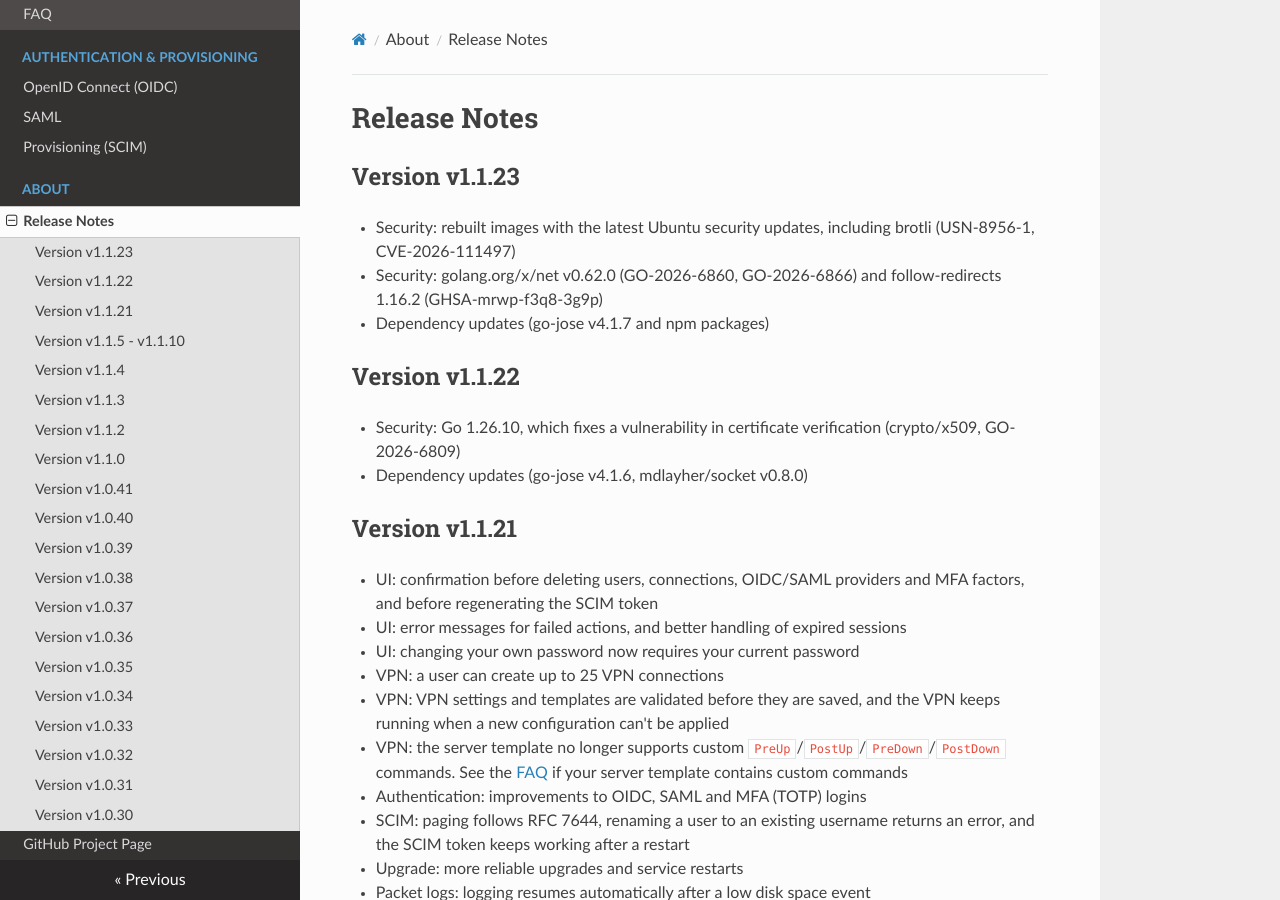
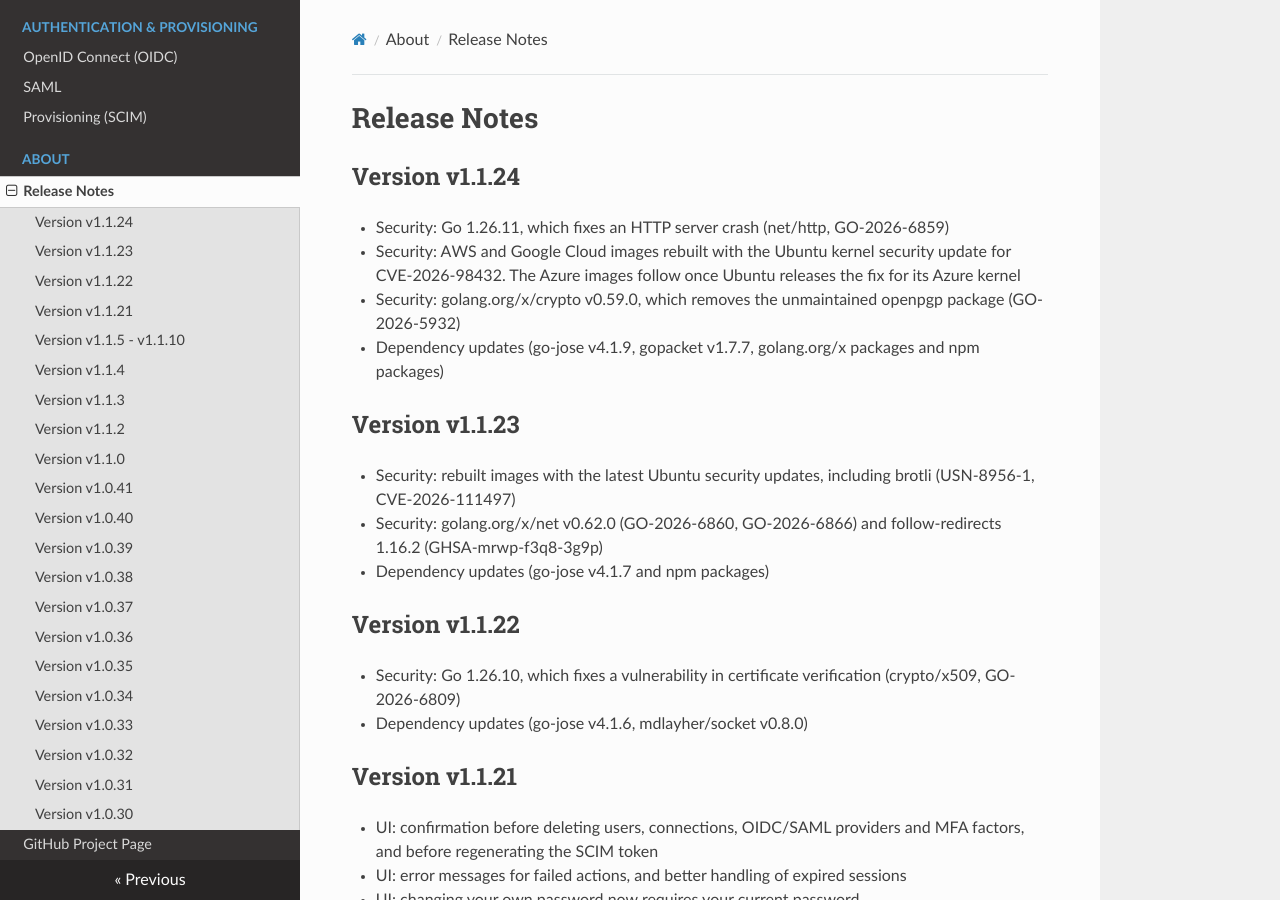
Before and after one commit to in4it/vpn-server, an MkDocs documentation site: the page built from docs/release-notes.md, in a window 1280 px wide and 900 px high. Built offline with MkDocs 1.6.1, drawn with Linux system fonts in a browser that asks for light colours; nearby versions of some CDN libraries.

Commit message:
v1.1.24: Go 1.26.11 (GO-2026-6859), x/crypto v0.59.0, dependency updates
Co-Authored-By: Claude Opus 5.5 <noreply@anthropic.com>

```diff
--- a/docs/release-notes.md
+++ b/docs/release-notes.md
@@ -1,4 +1,10 @@
 # Release Notes
+
+## Version v1.1.24
+* Security: Go 1.26.11, which fixes an HTTP server crash (net/http, GO-2026-6859)
+* Security: AWS and Google Cloud images rebuilt with the Ubuntu kernel security update for CVE-2026-98432. The Azure images follow once Ubuntu releases the fix for its Azure kernel
+* Security: golang.org/x/crypto v0.59.0, which removes the unmaintained openpgp package (GO-2026-5932)
+* Dependency updates (go-jose v4.1.9, gopacket v1.7.7, golang.org/x packages and npm packages)
 
 ## Version v1.1.23
 * Security: rebuilt images with the latest Ubuntu security updates, including brotli (USN-8956-1, CVE-2026-111497)
```
Also changed, not shown: 4 other files.
